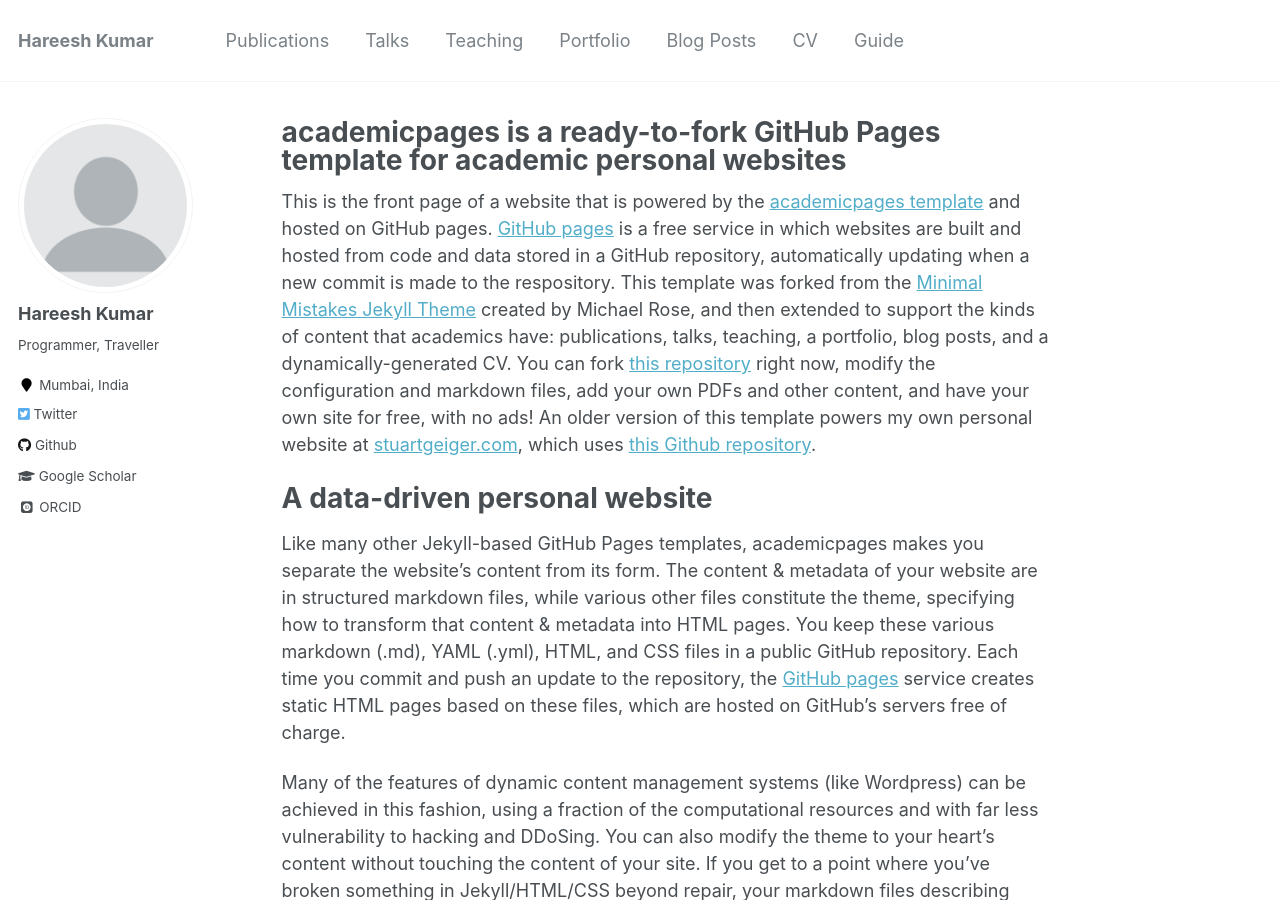
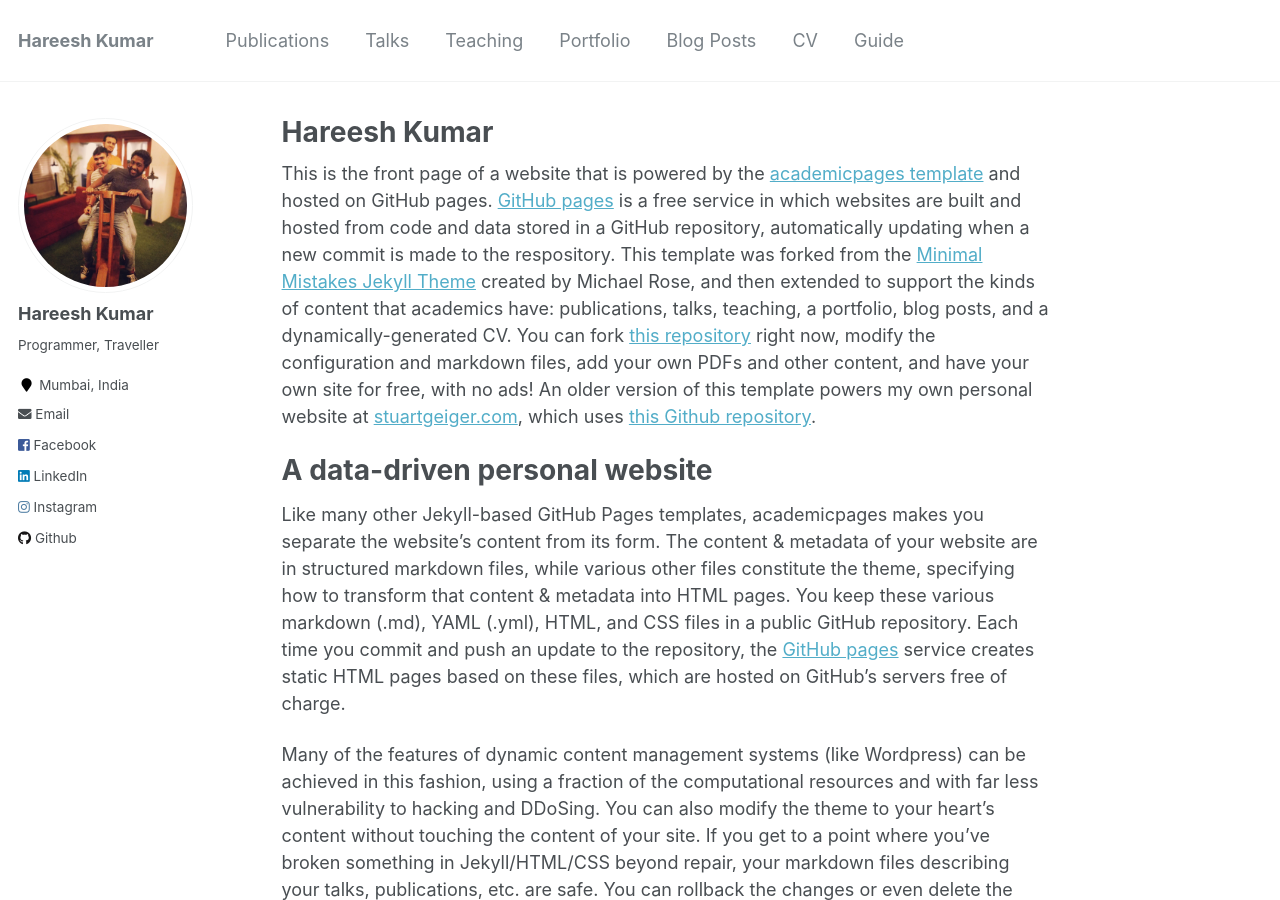
Before and after one commit to har33sh/har33sh.github.io, a Jekyll site: the page built from _pages/about.md, in a window 1280 px wide and 900 px high. Built offline with Jekyll 4.4.1, drawn with Linux system fonts in a browser that asks for light colours; some web fonts are replaced.

Commit message:
Final Template

```diff
--- a/_config.yml
+++ b/_config.yml
@@ -85,29 +85,29 @@
   bio              : "Programmer, Traveller"
   location         : "Mumbai, India"
   employer         :
-  googlescholar    : "http://yourfullgooglescholarurl.com"
-  email            :
+  googlescholar    :
+  email            : "hareesh@live.in"
   researchgate     :  # example: "https://www.researchgate.net/profile/yourprofile"
   uri              :
   bitbucket        :
   codepen          :
   dribbble         :
   flickr           :
-  facebook         :
+  facebook         : "https://www.facebook.com/HAR33SH"
   foursquare       :
-  github           : "academicpages"
+  github           : "https://github.com/har33sh"
   google_plus      :
   keybase          :
-  instagram        :
+  instagram        : "https://www.instagram.com/har33sh/"
   lastfm           :
-  linkedin         :
-  orcid            : "http://orcid.org/yourorcidurl"
+  linkedin         : "https://www.linkedin.com/in/har33sh/"
+  orcid            :
   pinterest        :
   soundcloud       :
   stackoverflow    : # http://stackoverflow.com/users/123456/username
   steam            :
   tumblr           :
-  twitter          : "replacethistwitterhandle"
+  twitter          :
   vine             :
   weibo            :
   xing             :
--- a/_pages/about.md
+++ b/_pages/about.md
@@ -1,6 +1,6 @@
 ---
 permalink: /
-title: "academicpages is a ready-to-fork GitHub Pages template for academic personal websites"
+title: "Hareesh Kumar"
 excerpt: "About me"
 author_profile: true
 redirect_from:
```
Also changed, not shown: images/profile.png, profile.jpg (deleted).
